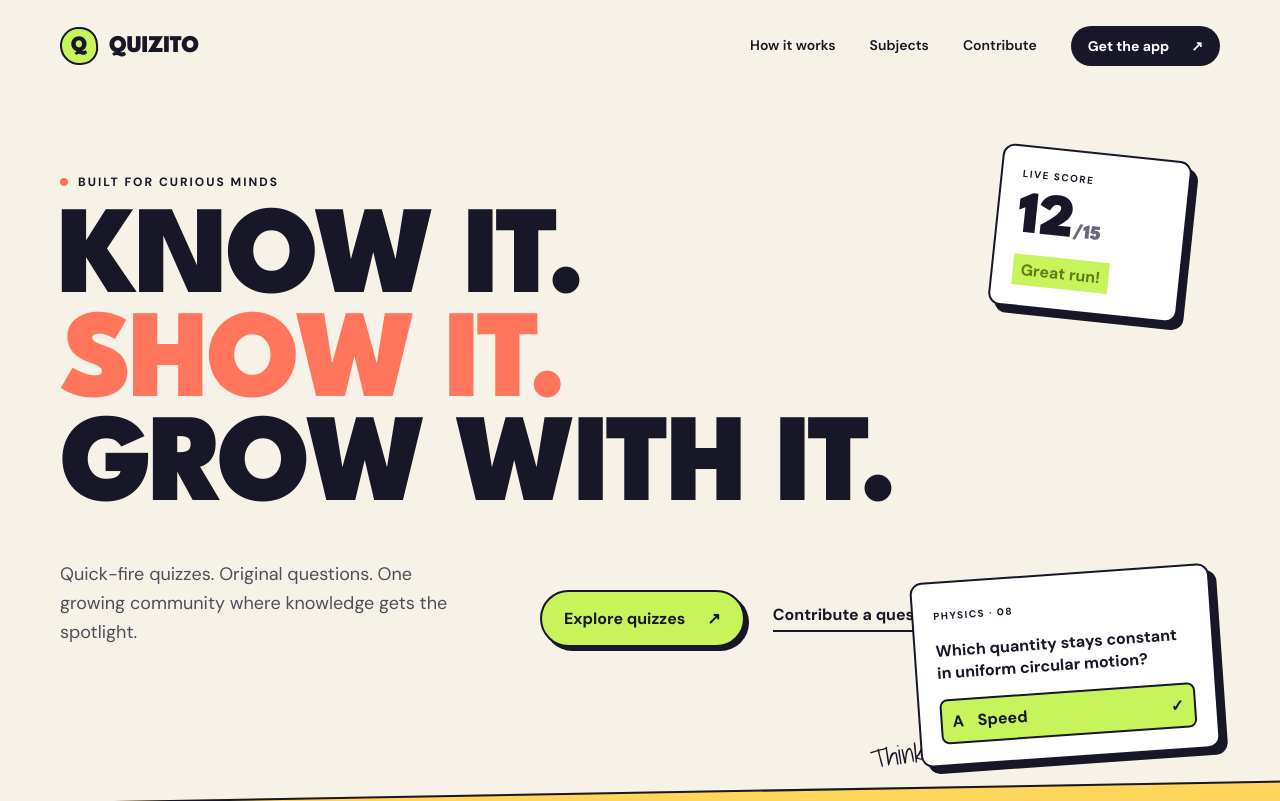
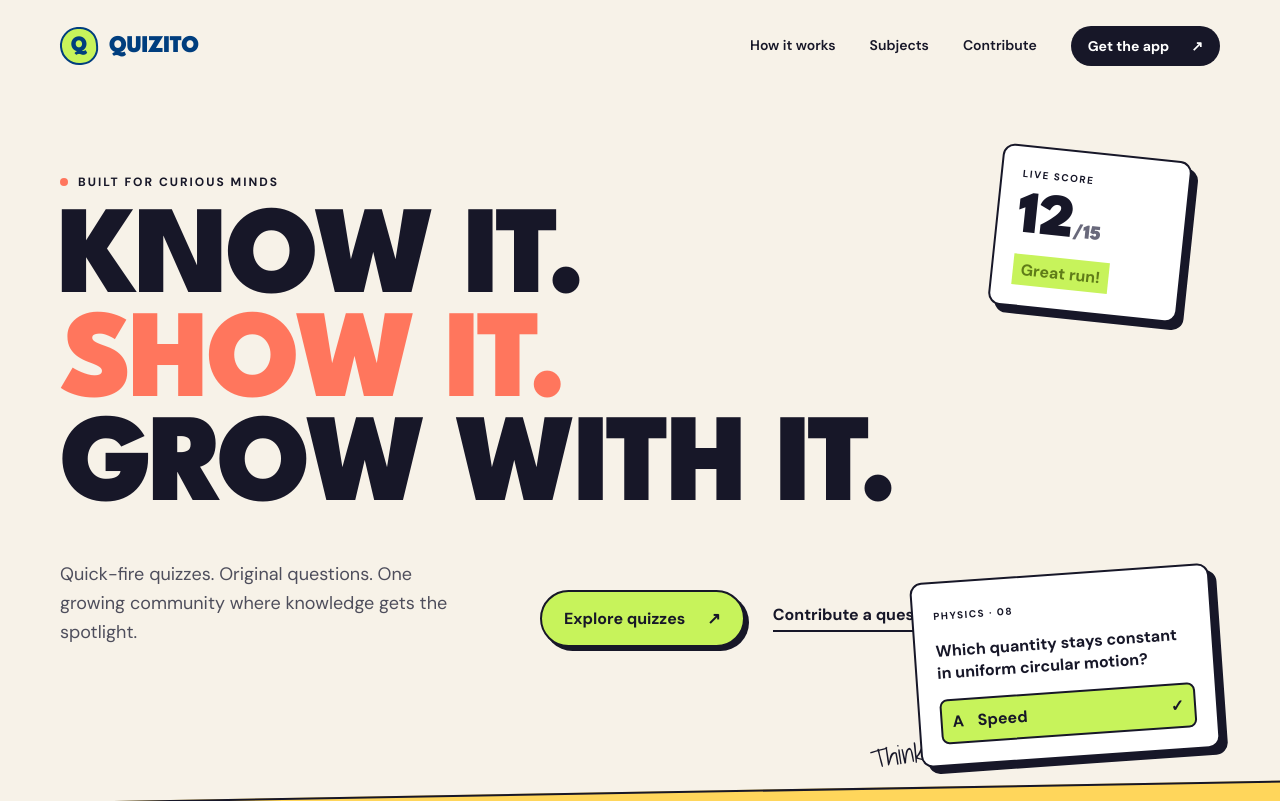
Before and after one commit to quiznaire/website, a Next.js app: page / in a window 1280 px wide. Shown: the top 801 px of the page. Built offline with nearby package versions, Linux system fonts and the light colour scheme.

Commit message:
Update logo color to brand blue

```diff
--- a/app/globals.css
+++ b/app/globals.css
@@ -8,6 +8,7 @@
   --blue: #88c8ff;
   --yellow: #ffd65b;
   --muted: #69697b;
+  --logo: #003e7e;
 }
 
 * { box-sizing: border-box; }
@@ -18,8 +19,8 @@ button { color: inherit; }
 a { color: inherit; text-decoration: none; }
 .shell { width: min(1160px, calc(100% - 48px)); margin-inline: auto; }
 .nav { height: 92px; display: flex; align-items: center; justify-content: space-between; position: relative; z-index: 20; }
-.brand { display: inline-flex; gap: 11px; align-items: center; font: 900 24px/1 "League Spartan"; letter-spacing: -.5px; }
-.brand span { display: grid; place-items: center; width: 38px; height: 38px; background: var(--lime); border: 2px solid var(--ink); border-radius: 50% 48% 45% 52%; transform: rotate(-5deg); font-size: 22px; }
+.brand { color: var(--logo); display: inline-flex; gap: 11px; align-items: center; font: 900 24px/1 "League Spartan"; letter-spacing: -.5px; }
+.brand span { display: grid; place-items: center; width: 38px; height: 38px; background: var(--lime); border: 2px solid var(--logo); border-radius: 50% 48% 45% 52%; transform: rotate(-5deg); font-size: 22px; }
 .links { display: flex; align-items: center; gap: 34px; font-weight: 600; font-size: 14px; }
 .links a { border-bottom: 2px solid transparent; padding-block: 10px; }
 .links a:hover { border-color: var(--ink); }
```
